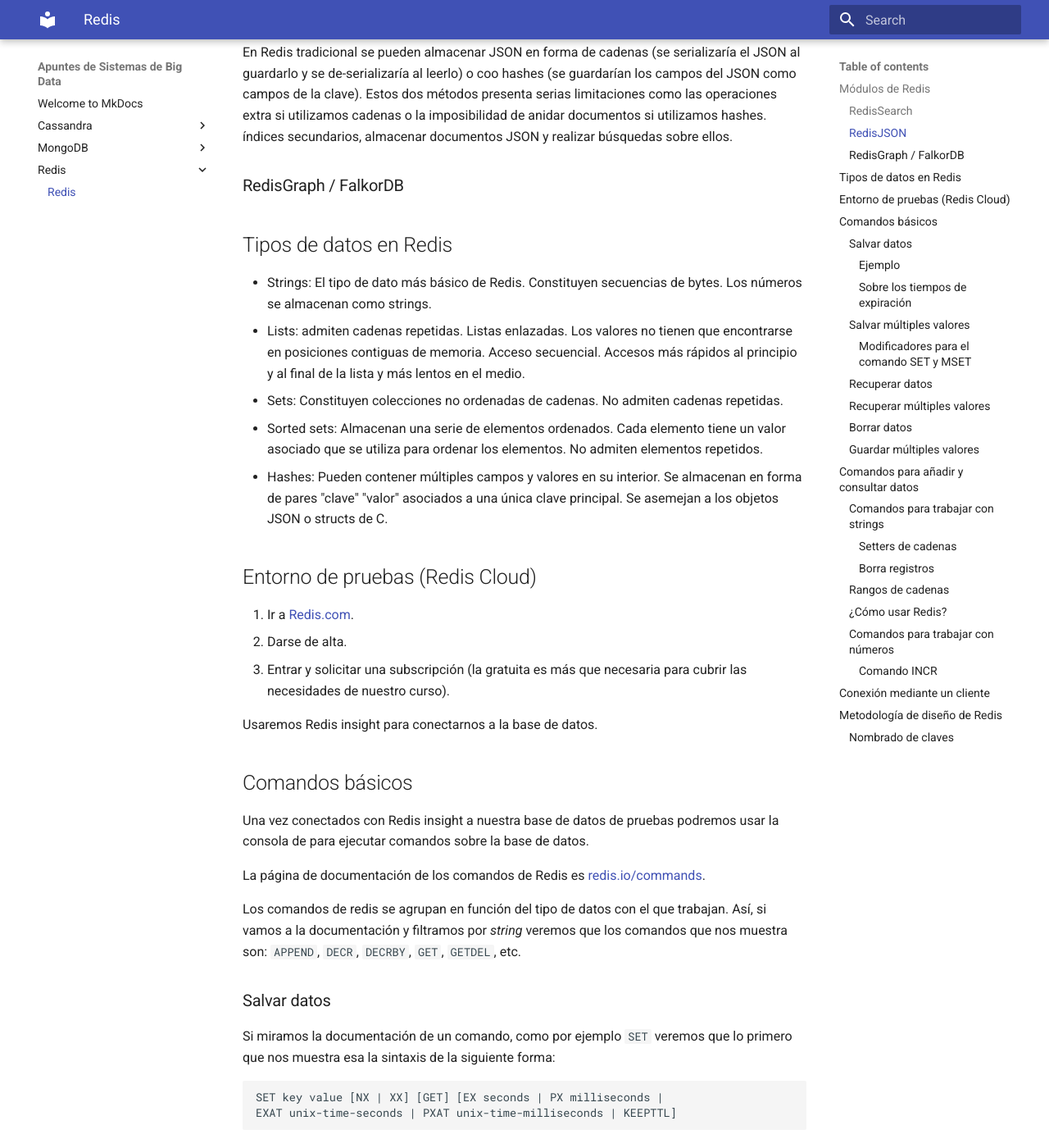
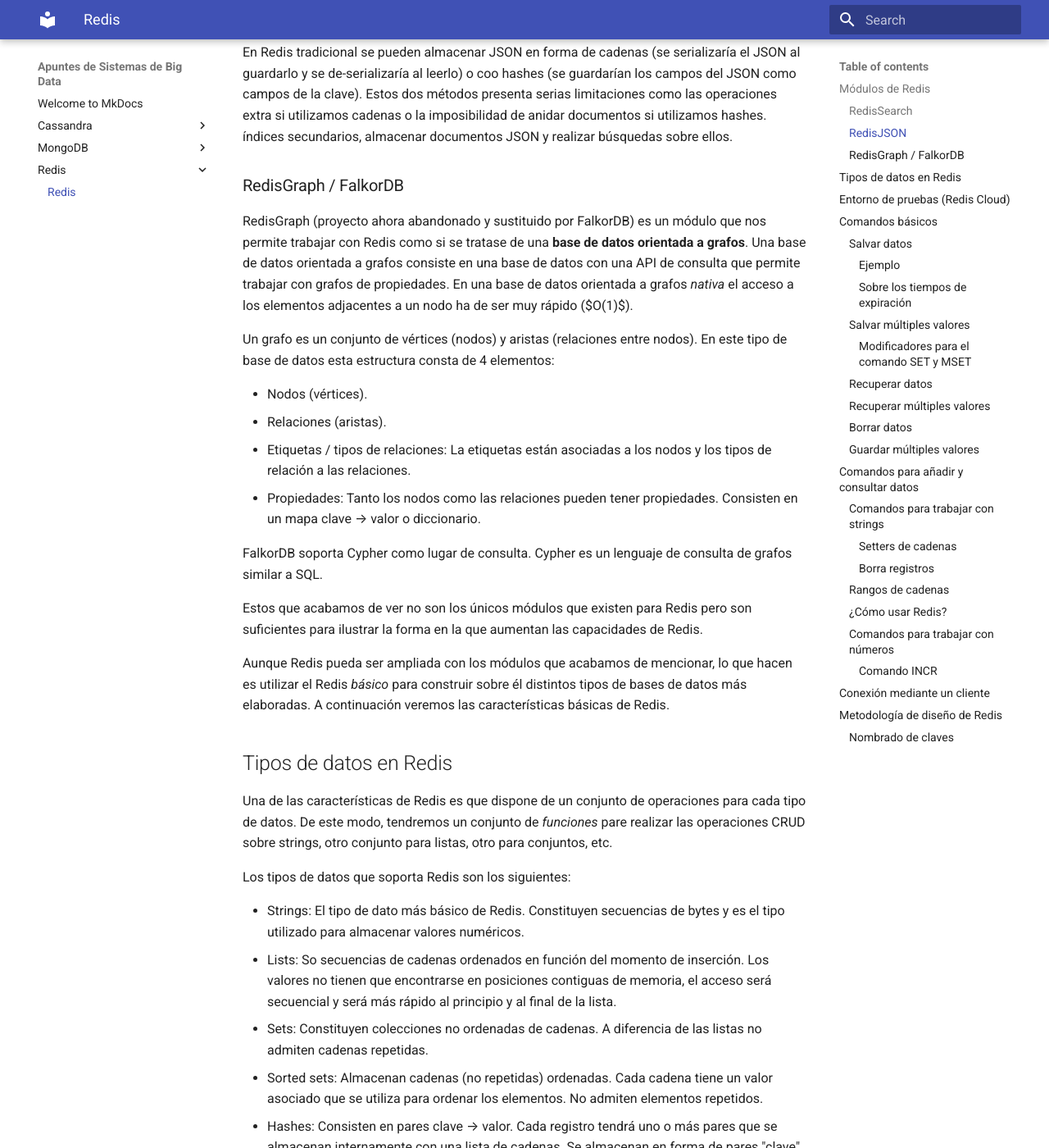
Before and after one commit to mmourazos/SBD, an MkDocs documentation site: the page built from docs/Redis/00 - Redis.md, in a window 1280 px wide and 1400 px high, scrolled down 1236 px. Shown: the whole window at 82% size. Built offline with MkDocs 1.6.1 and Material for MkDocs 9.7.7, drawn with Linux system fonts in a browser that asks for light colours; some of the changed text lies outside the part shown.

Commit message:
Ampliando apuntes de Redis - empezando ejercicio Cassandra.

```diff
--- a/docs/Redis/00 - Redis.md
+++ b/docs/Redis/00 - Redis.md
@@ -40,21 +40,61 @@
 
 ### RedisGraph / FalkorDB
 
+RedisGraph (proyecto ahora abandonado y sustituido por FalkorDB) es un módulo que nos permite trabajar con Redis como si se tratase de una **base de datos orientada a grafos**. Una base de datos orientada a grafos consiste en una base de datos con una API de consulta que permite trabajar con grafos de propiedades. En una base de datos orientada a grafos *nativa* el acceso a los elementos adjacentes a un nodo ha de ser muy rápido ($O(1)$).
+
+Un grafo es un conjunto de vértices (nodos) y aristas (relaciones entre nodos). En este tipo de base
+de datos esta estructura consta de 4 elementos:
+
+* Nodos (vértices).
+* Relaciones (aristas).
+* Etiquetas / tipos de relaciones: La etiquetas están asociadas a los nodos y los tipos de relación a las relaciones.
+* Propiedades: Tanto los nodos como las relaciones pueden tener propiedades. Consisten en un mapa
+clave &rarr; valor o diccionario.
+
+FalkorDB soporta Cypher como lugar de consulta. Cypher es un lenguaje de consulta de grafos similar a SQL.
+
+Estos que acabamos de ver no son los únicos módulos que existen para Redis pero son suficientes para
+ilustrar la forma en la que aumentan las capacidades de Redis.
+
+Aunque Redis pueda ser ampliada con los módulos que acabamos de mencionar, lo que hacen es utilizar el Redis *básico* para construir sobre él distintos tipos de bases de datos más elaboradas. A continuación veremos las características básicas de Redis.
+
 ## Tipos de datos en Redis
 
-* Strings: El tipo de dato más básico de Redis. Constituyen secuencias de bytes. Los números se almacenan como strings.
-* Lists: admiten cadenas repetidas. Listas enlazadas. Los valores no tienen que encontrarse en posiciones contiguas de memoria. Acceso secuencial. Accesos más rápidos al principio y al final de la lista y más lentos en el medio.
-* Sets: Constituyen colecciones no ordenadas de cadenas. No admiten cadenas repetidas.
-* Sorted sets: Almacenan una serie de elementos ordenados. Cada elemento tiene un valor asociado que se utiliza para ordenar los elementos. No admiten elementos repetidos.
-* Hashes: Pueden contener múltiples campos y valores en su interior. Se almacenan en forma de pares "clave" "valor" asociados a una única clave principal. Se asemejan a los objetos JSON o structs de C.
+Una de las características de Redis es que dispone de un conjunto de operaciones para cada tipo
+de datos. De este modo, tendremos un conjunto de *funciones* pare realizar las operaciones
+CRUD sobre strings, otro conjunto para listas, otro para conjuntos, etc.
+
+Los tipos de datos que soporta Redis son los siguientes:
+
+* Strings: El tipo de dato más básico de Redis. Constituyen secuencias de bytes y es el tipo utilizado para almacenar valores numéricos.
+* Lists: So secuencias de cadenas ordenados en función del momento de inserción. Los valores no tienen que encontrarse en posiciones contiguas de memoria, el acceso será secuencial y será más rápido al principio y al final de la lista.
+* Sets: Constituyen colecciones no ordenadas de cadenas. A diferencia de las listas no admiten cadenas repetidas.
+* Sorted sets: Almacenan cadenas (no repetidas) ordenadas. Cada cadena tiene un valor asociado que se utiliza para ordenar los elementos. No admiten elementos repetidos.
+* Hashes: Consisten en pares clave &rarr; valor. Cada registro tendrá uno o más pares que se almacenan internamente con una lista de cadenas.  Se almacenan en forma de pares "clave" "valor" asociados a una única clave principal.
+* Streams: Se trata de un estructura que se comporta como un registro al que sólo se pueden añadir
+datos. Sirven para registrar eventos en el orden en que han ocurrido. Se utilizan para almacenar
+* Geospatial: Permiten almacenar datos geográficos y realizar operaciones sobre ellos.
+* Bitmaps: Permiten realizar operaciones a nivel de bits sobre cadenas.
+* Bitfields: Codifican multiples contadores en una única cadena. Permiten realizar operaciones
+**atomicas** de *get*, *set* y *increment*.
+* HyperLogLog: Es una estructura de datos probabilística que permite estimar el número de elementos
+  de conjuntos de gran tamaño.
+
+Además de estos datos básicos existen los tipos de datos *complejos* que se pueden utilizar gracias
+a los módulos que hemos visto como es el caso del tipo JSON.
 
 ## Entorno de pruebas (Redis Cloud)
+
+Para probar el funcionamiento de Redis podemos utilizar la versión gratuita de Redis Cloud. Para
+ello hemos de seguir los siguientes pasos:
 
 1. Ir a [Redis.com](www.redis.com).
 2. Darse de alta.
 3. Entrar y solicitar una subscripción (la gratuita es más que necesaria para cubrir las necesidades de nuestro curso).
 
 Usaremos Redis insight para conectarnos a la base de datos.
+
+Otras formas de probar Redis pueden ser utilizar Docker o instalarlo en nuestro propio equipo.
 
 ## Comandos básicos
 
```
Also changed, not shown: other parts of docs/Redis/00 - Redis.md (+1 -1 lines), docs/Cassandra/Ejercicio.md (+28 -0 lines).
